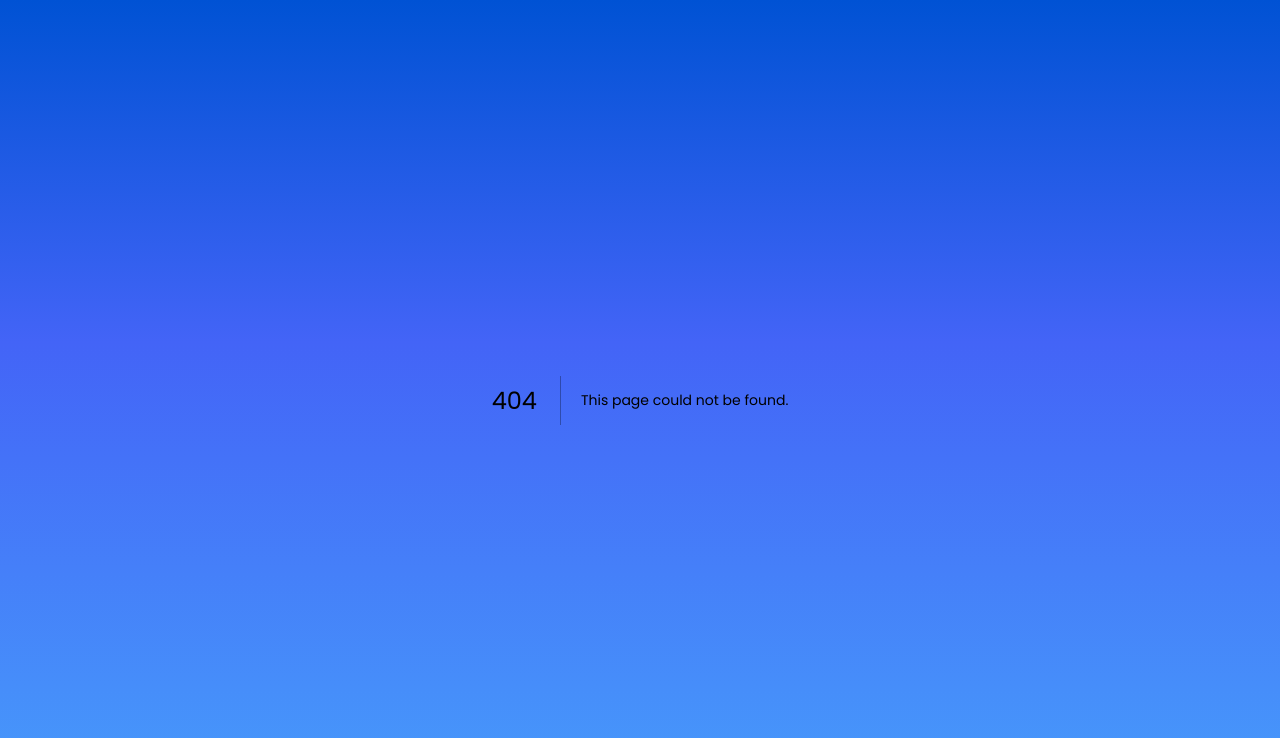
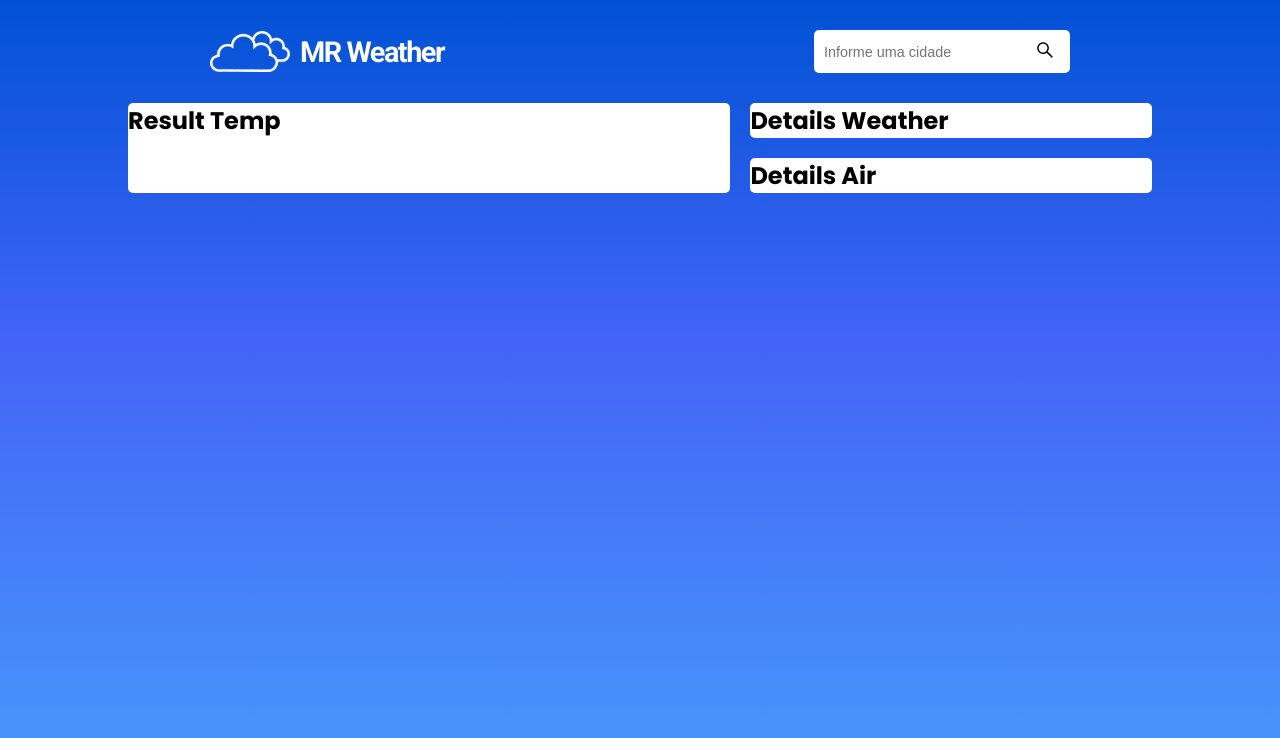
Before and after one commit to SrWess/mrweather, a Next.js app: page /result in a window 1280 px wide. Before the commit this address had no page. Shown: the top 738 px of the page. Built offline with nearby package versions, Linux system fonts and the light colour scheme.

Commit message:
Creating the result page

```diff
--- a/pages/index.js
+++ b/pages/index.js
@@ -14,9 +14,9 @@
       <main className={styles.home}>
         <div className={styles.logo}>
           <img src="/images/logo.png" alt="Logo" />
-          <h1 className={styles.title}>
+          <p className={styles.title}>
             MR Weather
-          </h1>
+          </p>
         </div>
 
         <ButtonSearch/>
--- /dev/null
+++ b/pages/result.js
@@ -0,0 +1,26 @@
+import Header from "../components/Header";
+
+import styles from "../styles/home.module.css";
+
+export default function Result() {
+  return (
+    <>
+      <Header />
+
+      <div className={styles.container}>
+        <section className={styles.ResultTemp}>
+          <h1>Result Temp</h1>
+        </section>
+
+        <div className={styles.containerDetails}>
+          <section className={styles.detailsWeather}>
+            <h1>Details Weather</h1>
+          </section>
+          <section className={styles.detailsAir}>
+            <h1>Details Air</h1>
+          </section>
+        </div>
+      </div>
+    </>
+  );
+}
```
